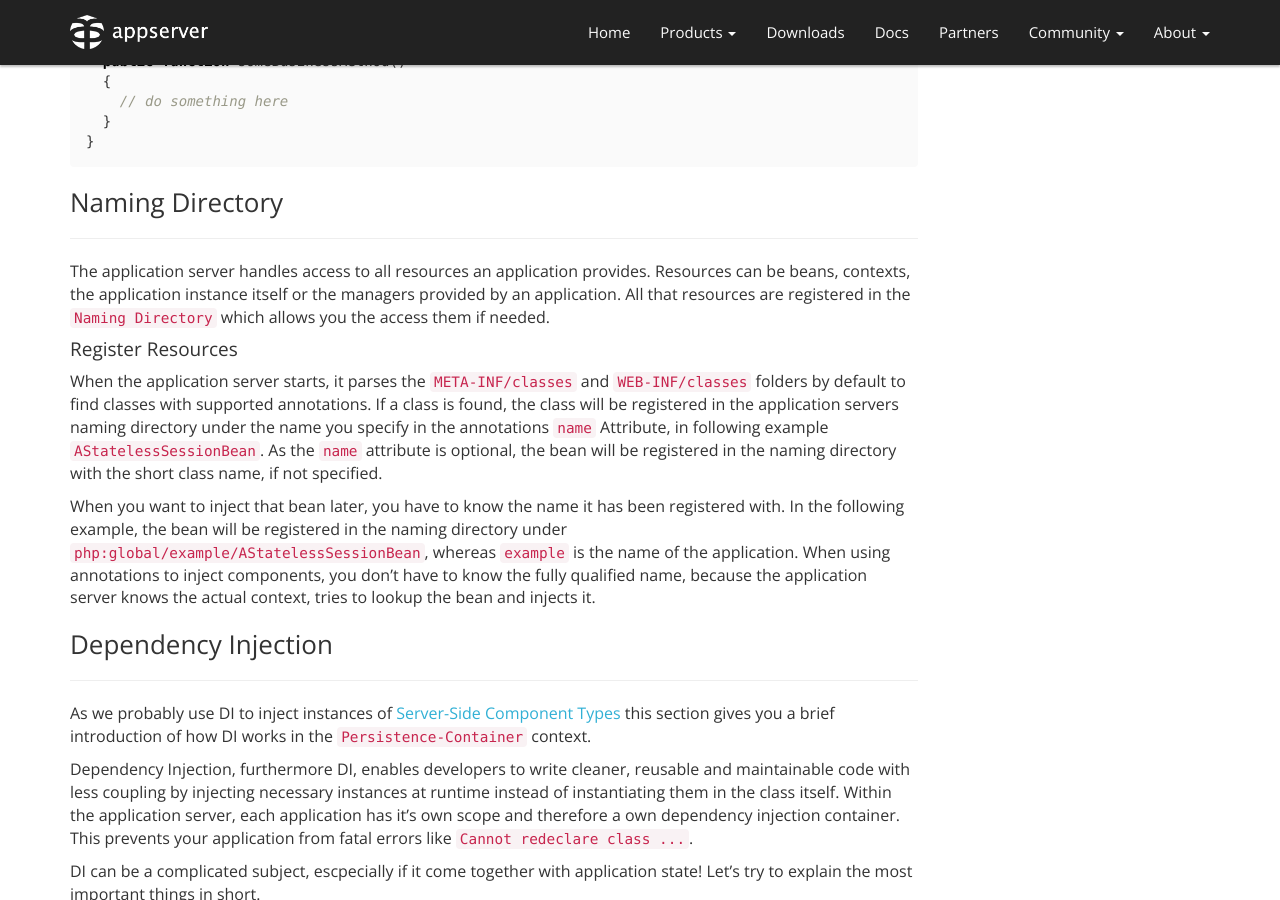
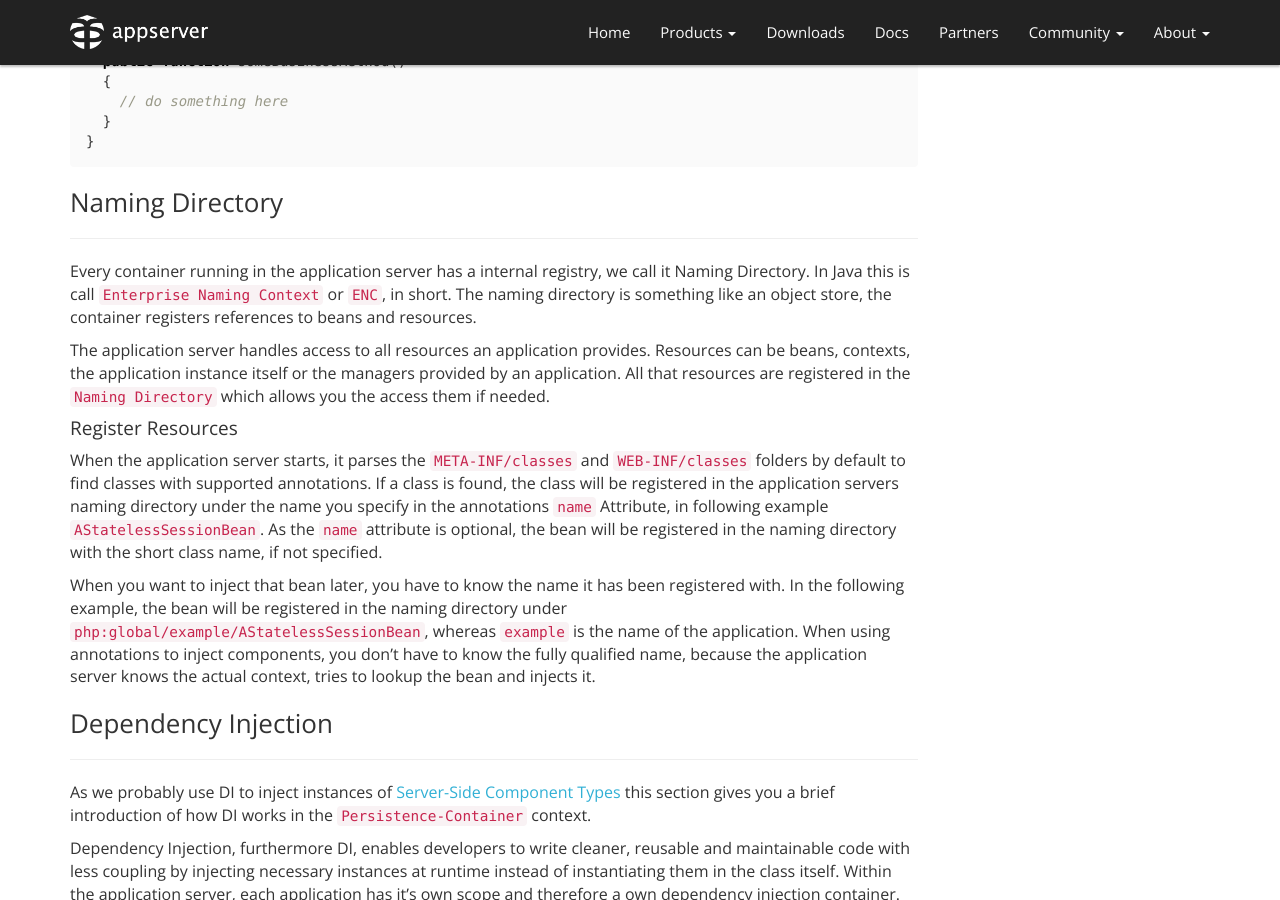
Before and after one commit to appserver-io/appserver, a Jekyll site: the page built from _posts/2014-12-30-persistence-container-basics.md, in a window 1280 px wide and 900 px high, scrolled down 16210 px. Built offline with Jekyll 4.4.1, drawn with Linux system fonts in a browser that asks for light colours; nearby versions of some CDN libraries; library files that are not in the unit come from our copies; Markdown is read by kramdown in place of the engine named in the settings.

Commit message:
Update 2014-12-30-persistence-container-basics.md

```diff
--- a/_posts/2014-12-30-persistence-container-basics.md
+++ b/_posts/2014-12-30-persistence-container-basics.md
@@ -723,6 +723,8 @@ class LoggedBean
 ### Naming Directory
 ***
 
+Every container running in the application server has a internal registry, we call it Naming Directory. In Java this is call `Enterprise Naming Context` or `ENC`, in short. The naming directory is something like an object store, the container registers references to beans and resources.
+
 The application server handles access to all resources an application provides. Resources can be beans, contexts, the application instance itself or the managers provided by an application. All that resources are registered in the `Naming Directory` which allows you the access them if needed.
 
 #### Register Resources
```
